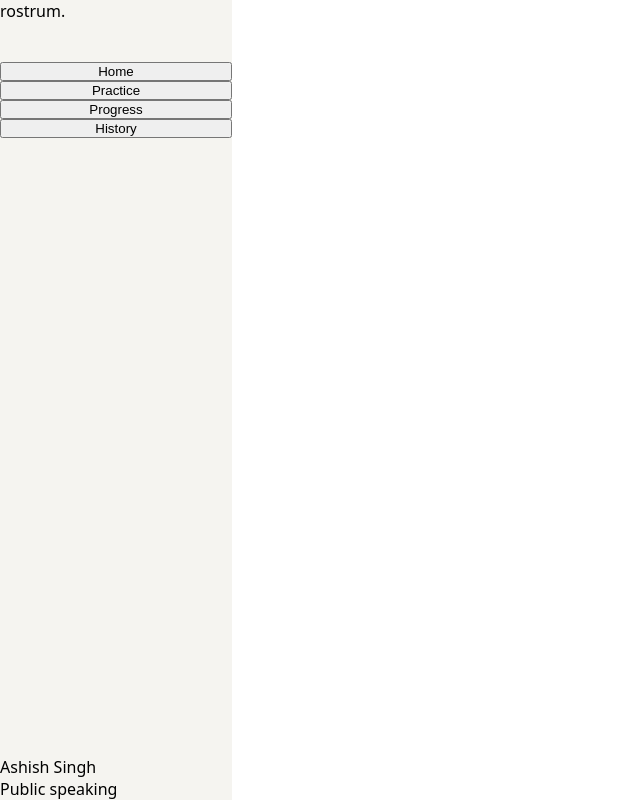
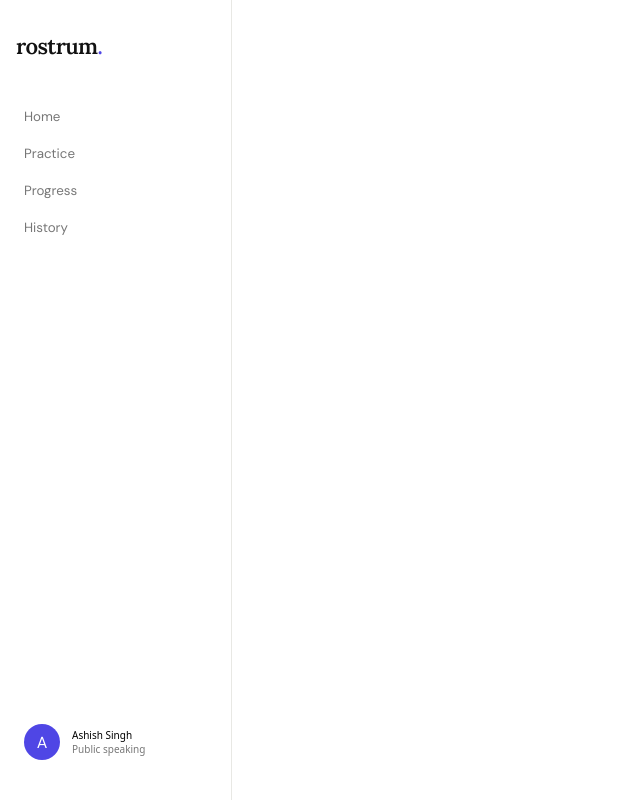
Before and after one commit to ashishs10/rostrum, a React (Vite) app: page / in a window 1280 px wide. Shown: the whole page, without its empty margins (0-640 px from the left). Built offline with nearby package versions, Linux system fonts and the light colour scheme.

Commit message:
completed: sidebar css

```diff
--- a/index.html
+++ b/index.html
@@ -3,7 +3,14 @@
   <head>
     <meta charset="UTF-8" />
     <link rel="icon" type="image/svg+xml" href="/favicon.svg" />
+
+    <link
+      href="https://fonts.googleapis.com/css2?family=Lora:ital,wght@0,400;0,500;0,600;1,400;1,500&family=DM+Sans:wght@300;400;500;600&display=swap"
+      rel="stylesheet"
+    />
+
     <meta name="viewport" content="width=device-width, initial-scale=1.0" />
+
     <title>rostrum-frontend</title>
   </head>
   <body>
--- a/src/screens/HomeScreen.tsx
+++ b/src/screens/HomeScreen.tsx
@@ -18,9 +18,9 @@ export default function HomeScreen() {
 
       {/* USER ROW  */}
       <div className="user-row">
-        <div className="avatar"></div>
+        <div className="avatar">A</div>
         <div>
-          <div className="name">Ashish Singh</div>
+          <div className="user-name">Ashish Singh</div>
           <div className="goal">Public speaking</div>
         </div>
       </div>
--- a/src/styles/Sidebar.css
+++ b/src/styles/Sidebar.css
@@ -3,25 +3,83 @@
   top: 0;
   left: 0;
   height: 100vh;
-  background-color: var(--color-bg);
+  background-color: var(--color-surface);
 
   display: flex;
   flex-direction: column;
 
   width: var(--sidebar-w);
+  padding: var(--space-8) var(--space-4);
+  border-right: 1px solid var(--color-border);
 }
 
 .logo {
   display: flex;
   align-items: baseline;
   margin-bottom: var(--space-10);
+  /* justify-content: center; */
+}
+
+.wordmark {
+  font-family: var(--font-display);
+  font-size: 22px;
+  font-weight: 600;
+  letter-spacing: -0.6px;
+  color: var(--color-text);
+}
+
+.dot {
+  font-family: var(--font-display);
+  font-size: 22px;
+  font-weight: 600;
+  letter-spacing: -0.6px;
+  color: var(--color-primary);
 }
 
 .nav-items {
   display: flex;
   flex-direction: column;
+  gap: var(--space-1);
+}
+
+.nav-item {
+  padding: var(--space-2);
+  border-radius: var(--radius-md);
+  font-family: var(--font-body);
+  text-align: left;
+  color: var(--color-text-sub);
+  width: 100%;
+  background: none;
+  border: none;
+  cursor: pointer;
 }
 
 .user-row {
   margin-top: auto;
+  display: flex;
+  align-items: center;
+  gap: var(--space-3);
+  padding: var(--space-2);
 }
+
+.avatar {
+  display: flex;
+  width: 36px;
+  height: 36px;
+  border-radius: 50%;
+  background-color: var(--color-primary);
+  align-items: center;
+  justify-content: center;
+  color: var(--color-surface);
+  font-family: var(--font-body);
+}
+
+.user-name {
+  font-size: 10px;
+  /* letter-spacing: 1px; */
+}
+
+.goal {
+  font-size: 10px;
+  color: var(--color-text-sub);
+}
```
